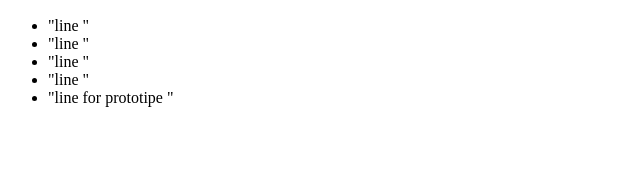
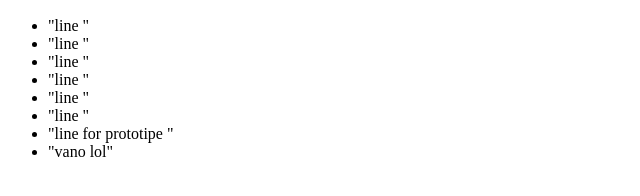
Before and after one commit to Ivshar/omain_ooenSap_repo, a plain HTML site: page index.html in a window 1280 px wide. Shown: the part 110-306 px from the top of the page, without its empty margins (0-640 px from the left). Drawn offline with Linux system fonts and the light colour scheme.

Commit message:
added lol from vano

```diff
--- a/index.html
+++ b/index.html
@@ -17,7 +17,10 @@
 			<li>"line "</li>
 			<li>"line "</li>
 			<li>"line "</li>
+			<li>"line "</li>
+			<li>"line "</li>
 			<li>"line for prototipe "</li>
+			<li>"vano lol"</li>
 
 
 
```
